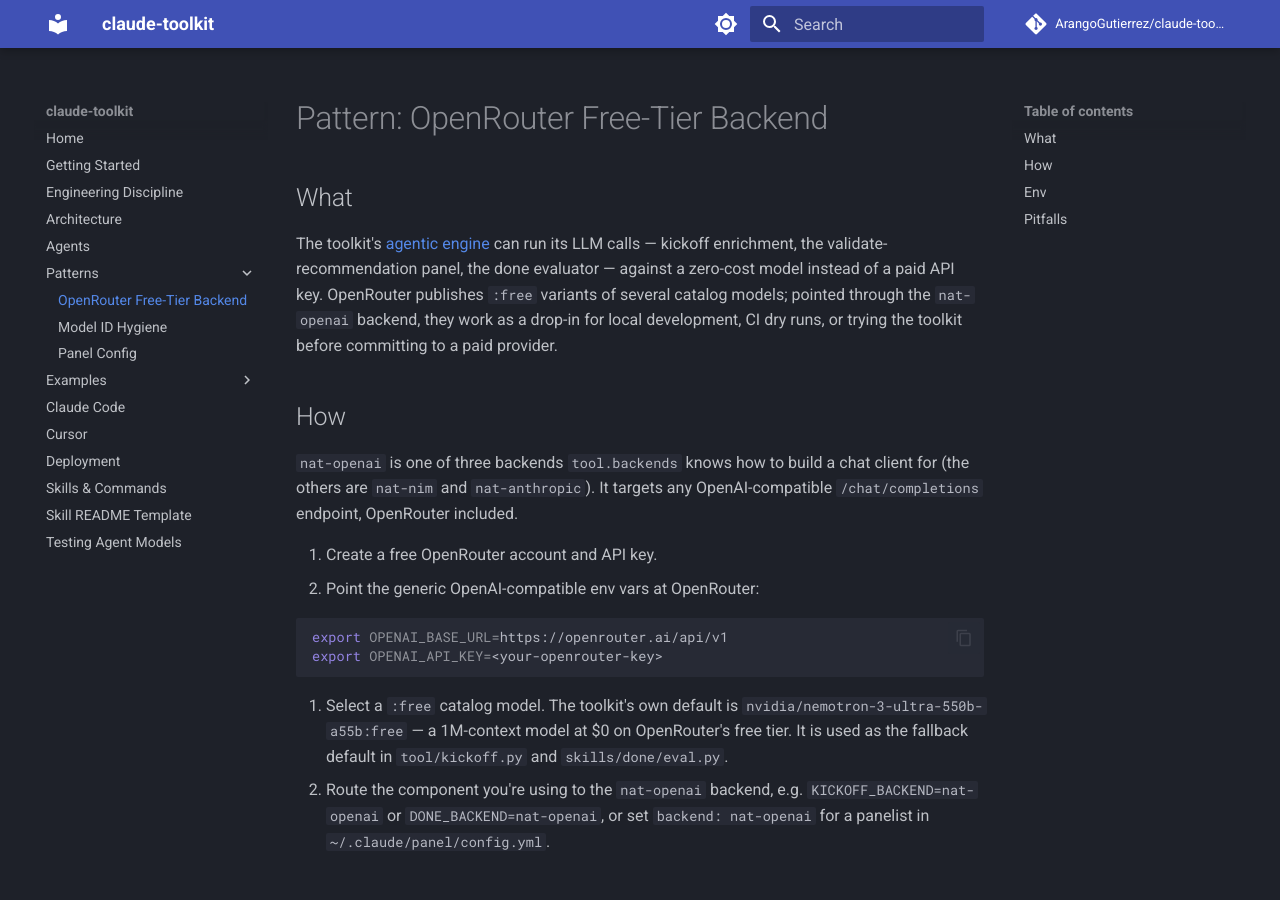
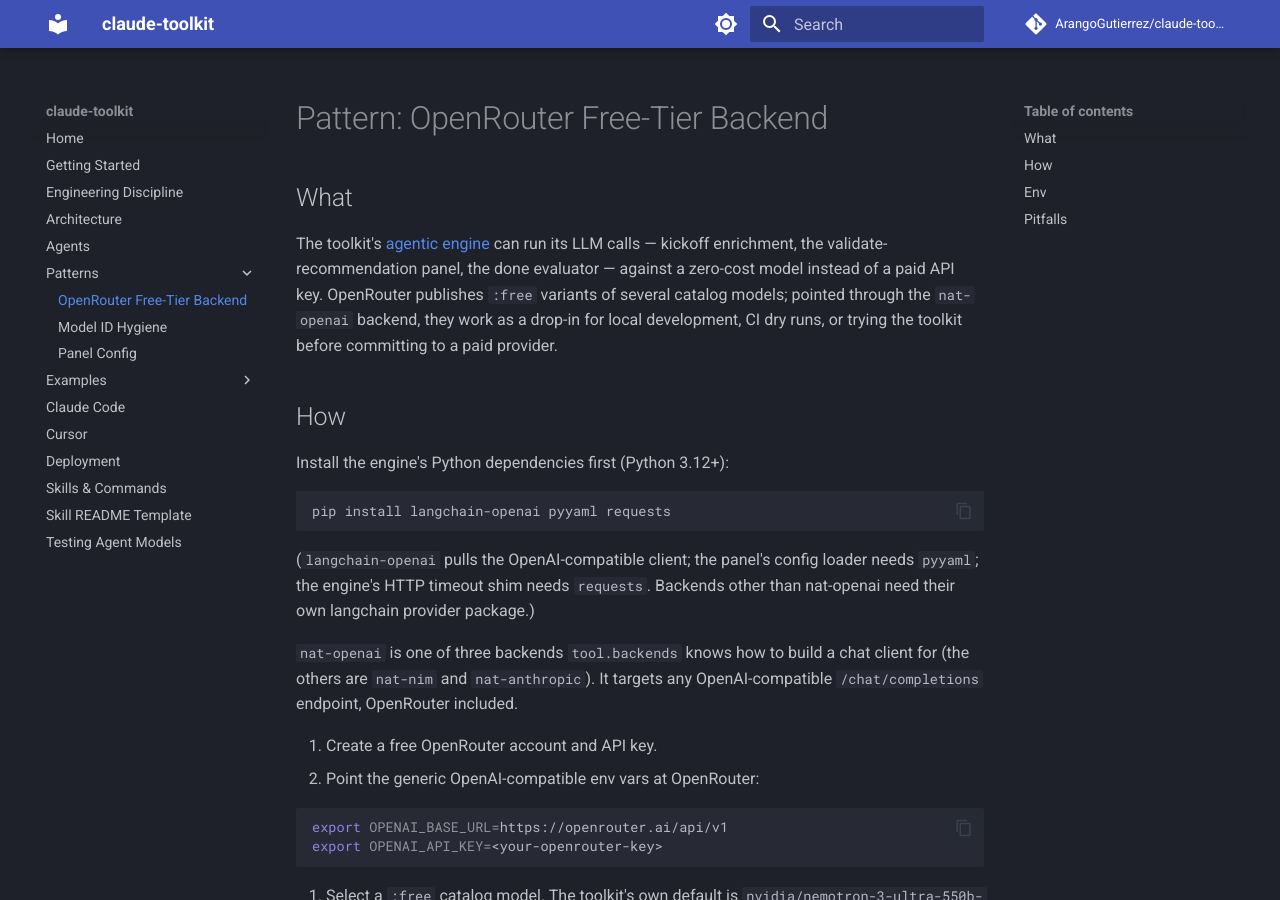
Before and after one commit to ArangoGutierrez/claude-toolkit, an MkDocs documentation site: the page built from docs/patterns/openrouter-free-tier.md, in a window 1280 px wide and 900 px high. Built offline with MkDocs 1.6.1 and Material for MkDocs 9.7.7, drawn with Linux system fonts in a browser that asks for light colours; comment, search, counter and statistics services are not loaded.

Commit message:
docs(engine): final-review fixes — corpus regen, DA wording, dependency install notes, verdict mapping
Signed-off-by: Carlos Eduardo Arango Gutierrez <arangogutierrez@gmail.com>

```diff
--- a/docs/patterns/openrouter-free-tier.md
+++ b/docs/patterns/openrouter-free-tier.md
@@ -10,6 +10,14 @@
 runs, or trying the toolkit before committing to a paid provider.
 
 ## How
+
+Install the engine's Python dependencies first (Python 3.12+):
+
+    pip install langchain-openai pyyaml requests
+
+(`langchain-openai` pulls the OpenAI-compatible client; the panel's config
+loader needs `pyyaml`; the engine's HTTP timeout shim needs `requests`.
+Backends other than nat-openai need their own langchain provider package.)
 
 `nat-openai` is one of three backends `tool.backends` knows how to build a
 chat client for (the others are `nat-nim` and `nat-anthropic`). It targets
```
Also changed, not shown: docs/examples/done-openrouter.md (+2 -0 lines), docs/examples/kickoff-openrouter.md (+2 -0 lines), docs/examples/panel-openrouter.md (+2 -0 lines), docs/patterns/panel-config.md (+5 -1 lines), llms-full.txt (+21 -3 lines).
